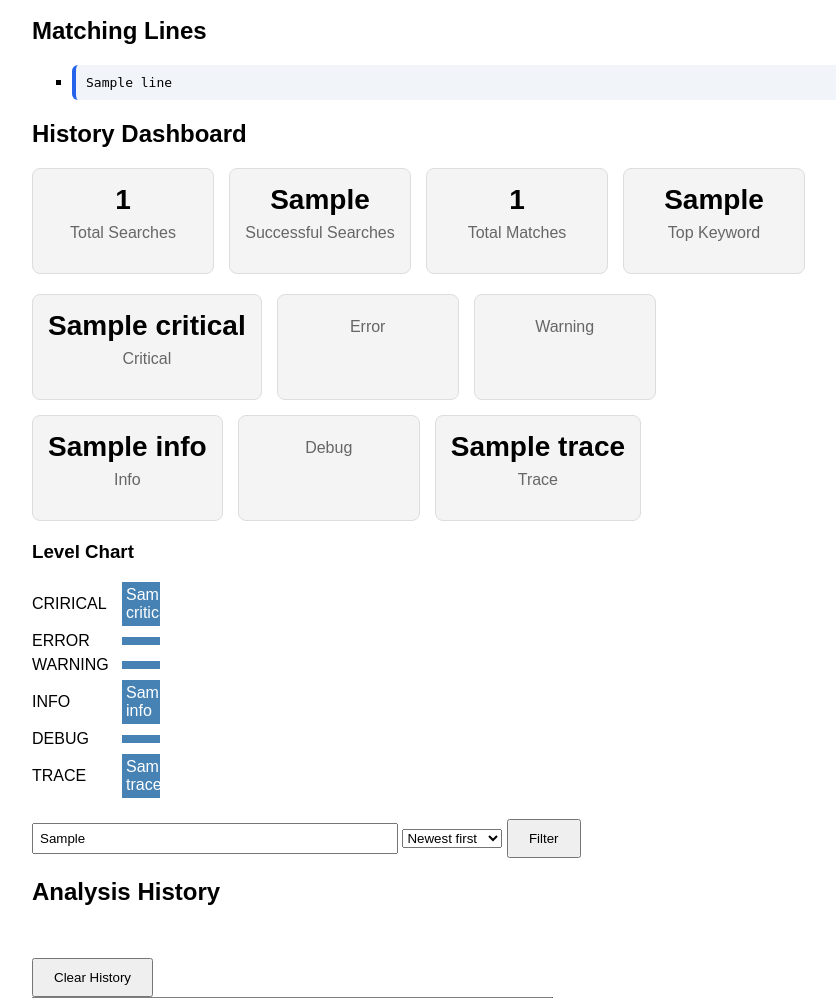
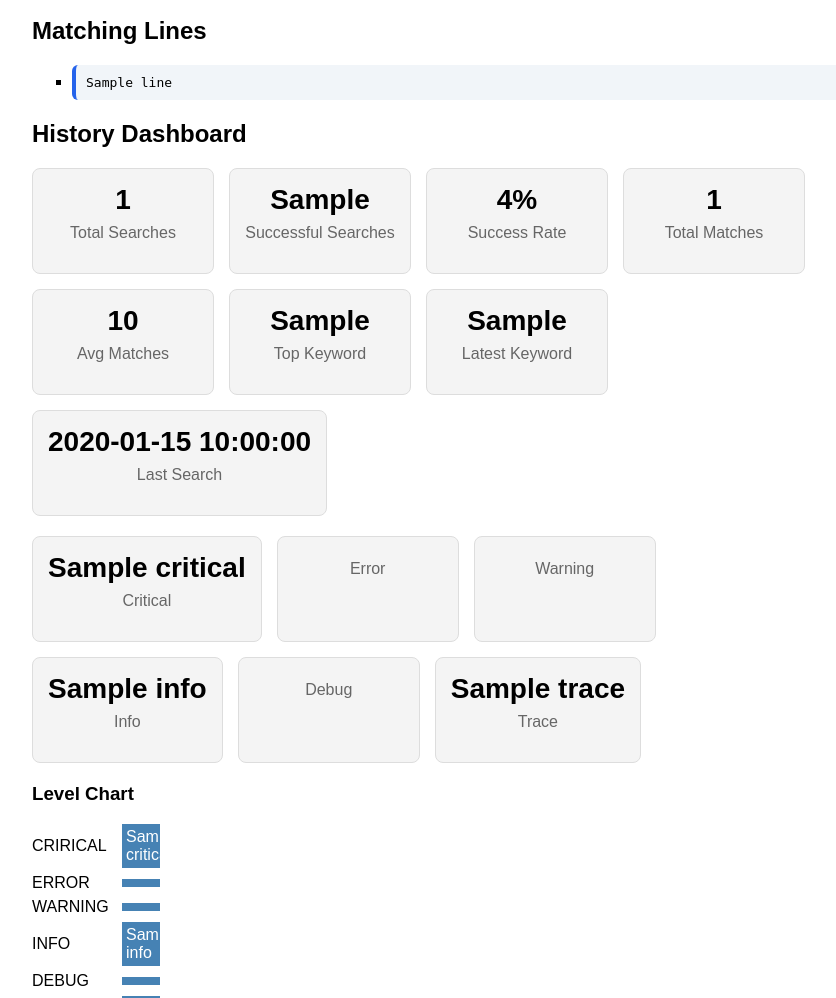
Before and after one commit to sattarab54/web_log_analyzer, a Flask app: template templates/results.html in a window 1280 px wide. Shown: the part 514-1512 px from the top of the page, without its empty margins (238-1074 px from the left). Run offline with Flask 3, Linux system fonts and the light colour scheme; the template is opened without the code that fills it: most values are stand-ins (such as "Sample title", 1, 10 or a date in 2020).

Commit message:
Improve history dashboard metrics

```diff
--- a/app.py
+++ b/app.py
@@ -243,13 +243,43 @@ def index():
                 for item in history
             )
 
+            success_rate = 0
+
+            if total_searches > 0:
+                success_rate = round((successful_searches / total_searches) * 100)
+
+            average_matches = 0
+
+            if total_searches > 0:
+                average_matches = round(
+                    total_matches_found / total_searches,
+                    1
+                )
+
+            last_search_time = "N/A"
+
+            if history:
+                last_search_time = history[-1].get("searched_at") or "N/A"
+
+            latest_keyword = "Not set"
+
+            if history:
+                latest_keyword = history[-1].get("keyword", "").strip()
+
+                if not latest_keyword:
+                    latest_keword = "Not set"
+
             most_keyword = "N/A"
 
             if history:
                 keyword_counts = {}
 
                 for item in history:
-                    key = item["keyword"]
+                    key = item.get("keyword", "").strip()
+
+                    if not key:
+                        continue
+
                     keyword_counts[key] = keyword_counts.get(key, 0) + 1
 
                 most_keyword = max(
@@ -273,7 +303,11 @@ def index():
             total_searches=total_searches,
             successful_searches=successful_searches,
             total_matches_found=total_matches_found,
+            average_matches=average_matches,
+            success_rate=success_rate,
             most_keyword=most_keyword,
+            latest_keyword=latest_keyword,
+            last_search_time=last_search_time,
             level_stats=level_stats,
             history_sort=history_sort,
         )
--- a/templates/results.html
+++ b/templates/results.html
@@ -73,13 +73,33 @@
         </div>
 
         <div class="card">
+            <h3>{{ success_rate }}%</h3>
+            <p>Success Rate</p>
+        </div>
+
+        <div class="card">
             <h3>{{ total_matches_found }}</h3>
             <p>Total Matches</p>
         </div>
 
         <div class="card">
+            <h3>{{ average_matches }}</h3>
+            <p>Avg Matches</p>
+        </div>
+
+        <div class="card">
             <h3>{{ most_keyword }}</h3>
             <p>Top Keyword</p>
+        </div>
+
+        <div class="card">
+            <h3>{{ latest_keyword }}</h3>
+            <p>Latest Keyword</p>
+        </div>
+
+        <div class="card">
+            <h3>{{ last_search_time }}</h3>
+            <p>Last Search</p>
         </div>
     </div>
 
```
